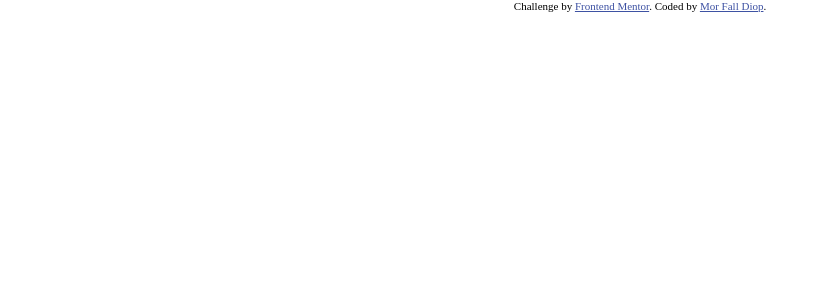
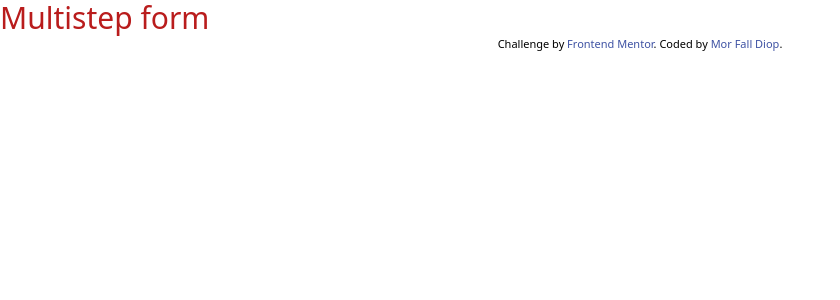
Before and after one commit to diopmorfall/multistep-form, a React (Create React App) app: page / in a window 1280 px wide. Shown: the top 300 px of the page, without its empty margins (0-840 px from the left). Built offline with nearby package versions, Linux system fonts and the light colour scheme.

Commit message:
Tailwind installed

```diff
--- a/package.json
+++ b/package.json
@@ -34,5 +34,8 @@
       "last 1 firefox version",
       "last 1 safari version"
     ]
+  },
+  "devDependencies": {
+    "tailwindcss": "^3.2.4"
   }
 }
--- a/src/App.js
+++ b/src/App.js
@@ -4,7 +4,7 @@
     return (
         <>
             <div className="App">
-
+                <h2 className='text-3xl text-red-700'>Multistep form</h2>
             </div>
             <div class="attribution">
                 Challenge by <a href="https://www.frontendmentor.io?ref=challenge" target="_blank">Frontend Mentor</a>.
--- a/src/index.css
+++ b/src/index.css
@@ -1,3 +1,7 @@
+@tailwind base;
+@tailwind components;
+@tailwind utilities;
+
 *{
     box-sizing: border-box;
     margin: 0;
--- /dev/null
+++ b/tailwind.config.js
@@ -0,0 +1,10 @@
+/** @type {import('tailwindcss').Config} */
+module.exports = {
+    content: [
+        "./src/**/*.{js,jsx,ts,tsx}",
+    ],
+    theme: {
+        extend: {},
+    },
+    plugins: [],
+}
```
Also changed, not shown: 1 other file (tests, documents, lock files or other folders).
